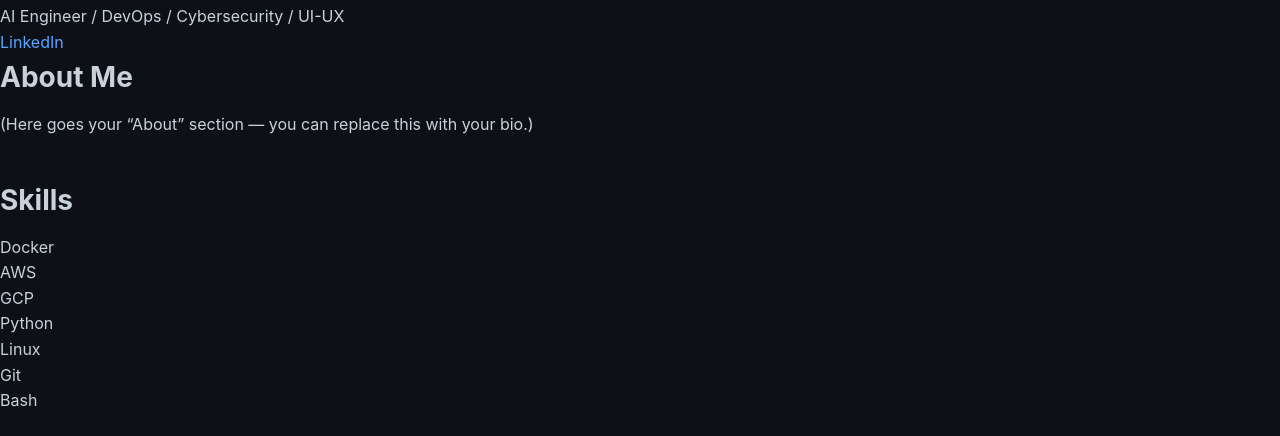
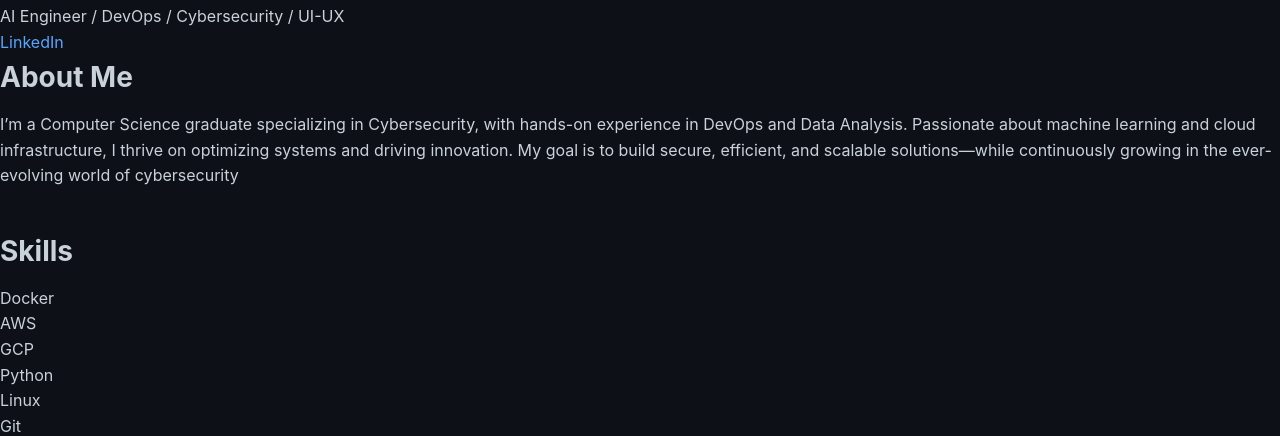
Before and after one commit to karimali16/Projects, a plain HTML site: page index.html in a window 1280 px wide. Shown: the part 47-483 px from the top of the page. Drawn offline with Linux system fonts and the light colour scheme.

Commit message:
Update about me section in index.html

```diff
--- a/index.html
+++ b/index.html
@@ -19,7 +19,7 @@
 
     <section id="about">
         <h2>About Me</h2>
-        <p>(Here goes your “About” section — you can replace this with your bio.)</p>
+        <p>I’m a Computer Science graduate specializing in Cybersecurity, with hands-on experience in DevOps and Data Analysis. Passionate about machine learning and cloud infrastructure, I thrive on optimizing systems and driving innovation. My goal is to build secure, efficient, and scalable solutions—while continuously growing in the ever-evolving world of cybersecurity</p>
     </section>
 
     <section id="skills">
```
